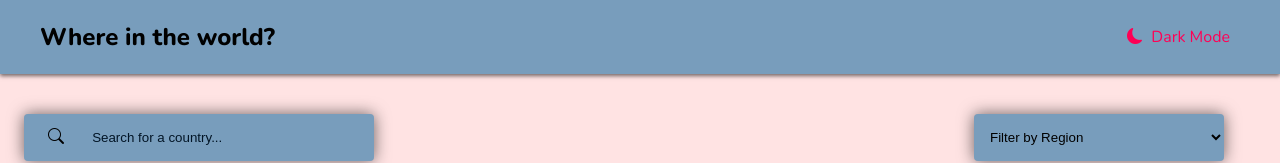
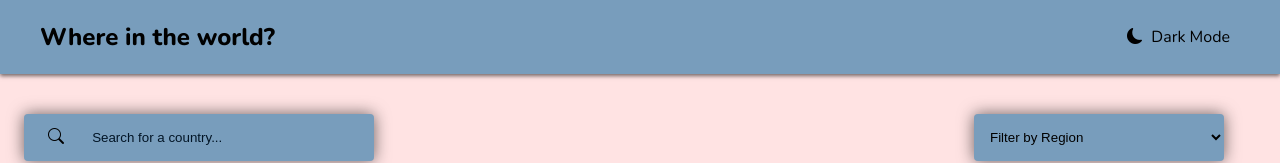
Before and after one commit to avinashshetty123/country-info-app, a plain HTML site: page index.html in a window 1280 px wide. Shown: the top 163 px of the page. Drawn offline with nearby package versions, Linux system fonts and the light colour scheme; no server answers.

Commit message:
remove redundant color property from dark mode button styles

```diff
--- a/styles.css
+++ b/styles.css
@@ -33,7 +33,6 @@ a {
 }
 .dark-mode-btn{
     /* background-color:#D91656; */
-    color:#ff0055;;
     padding: 10px;
     border-radius: 10px;
     cursor: pointer;
```
